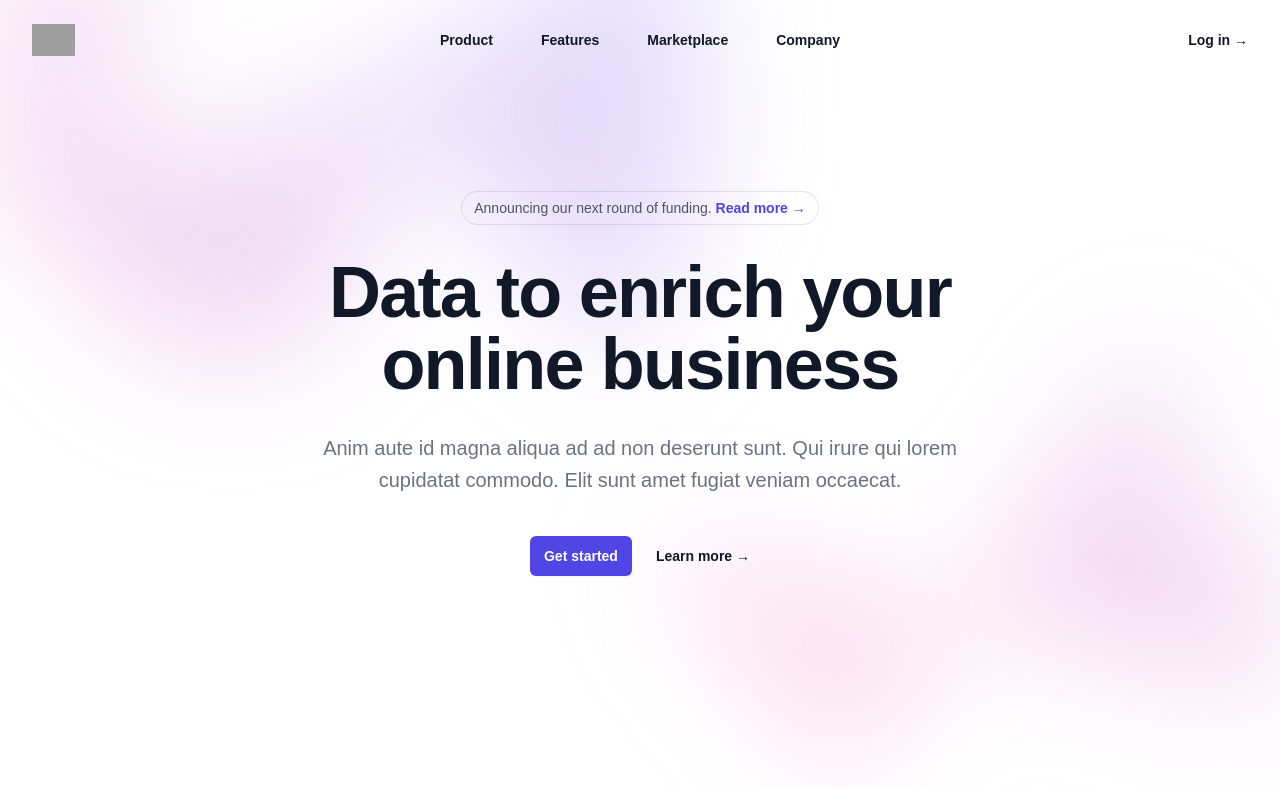
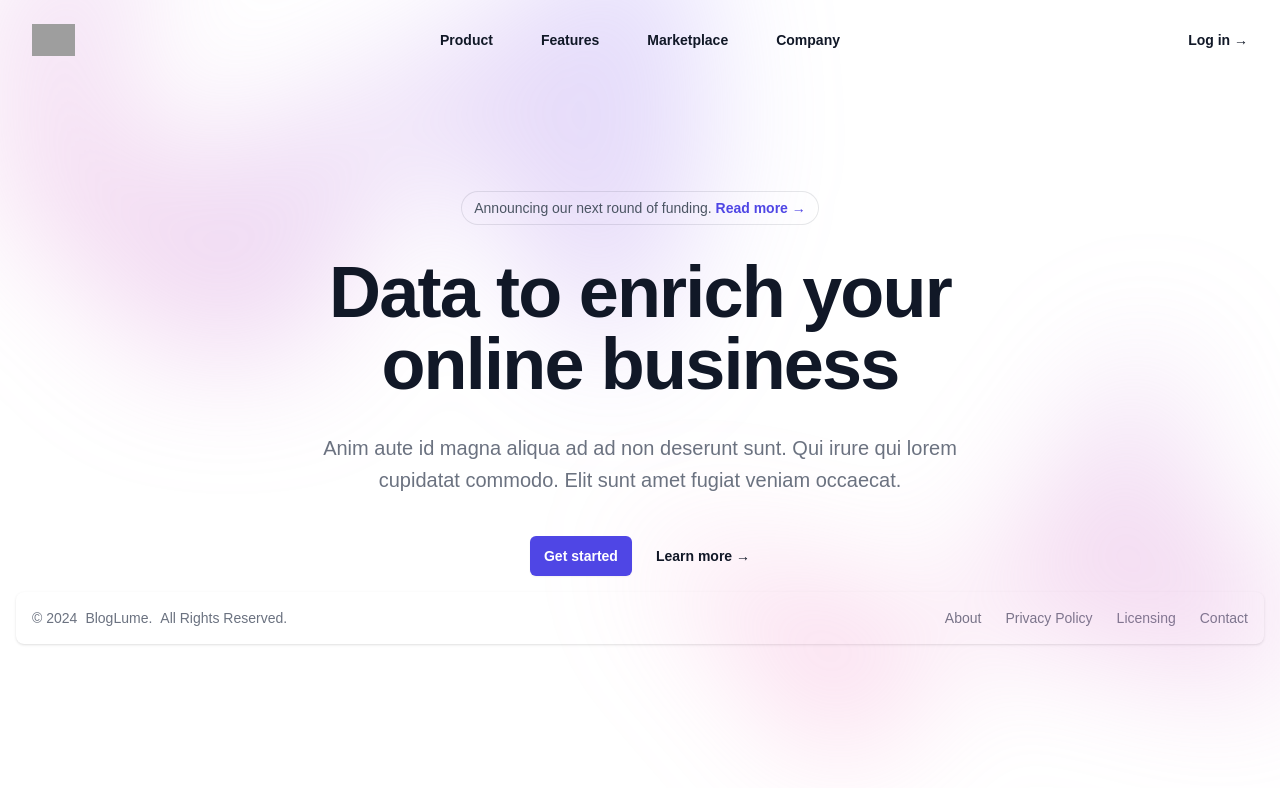
Before and after one commit to tasnimultas67/Bloglume, a Next.js app: page / in a window 1280 px wide. Shown: the top 788 px of the page. Built offline with nearby package versions, Linux system fonts and the light colour scheme; grey boxes are pictures that could not be loaded.

Commit message:
Add Footer component and integrate it into the layout

```diff
--- a/app/layout.js
+++ b/app/layout.js
@@ -1,6 +1,7 @@
 import { Geist, Geist_Mono } from "next/font/google";
 import "./globals.css";
 import Header from "@/components/Header/Header";
+import Footer from "@/components/Footer/Footer";
 
 const geistSans = Geist({
   variable: "--font-geist-sans",
@@ -25,6 +26,7 @@ export default function RootLayout({ children }) {
       >
         <Header />
         {children}
+        <Footer />
       </body>
     </html>
   );
--- /dev/null
+++ b/components/Footer/Footer.js
@@ -0,0 +1,43 @@
+import Link from "next/link";
+import React from "react";
+
+const Footer = () => {
+  const currentYear = new Date().getFullYear();
+  return (
+    <footer className="!bg-white rounded-lg shadow m-4 dark:bg-gray-800 z-50">
+      <div className="w-full mx-auto max-w-screen-xl p-4 md:flex md:items-center md:justify-between">
+        <span className="text-sm text-gray-500 sm:text-center dark:text-gray-400 flex items-center justify-center gap-2">
+          © {currentYear}
+          <Link href="https://flowbite.com/" className="hover:underline">
+            BlogLume.
+          </Link>
+          All Rights Reserved.
+        </span>
+        <ul className="flex flex-wrap items-center mt-3 text-sm font-medium text-gray-500 dark:text-gray-400 sm:mt-0">
+          <li>
+            <Link href="#" className="hover:underline me-4 md:me-6">
+              About
+            </Link>
+          </li>
+          <li>
+            <Link href="#" className="hover:underline me-4 md:me-6">
+              Privacy Policy
+            </Link>
+          </li>
+          <li>
+            <Link href="#" className="hover:underline me-4 md:me-6">
+              Licensing
+            </Link>
+          </li>
+          <li>
+            <Link href="#" className="hover:underline">
+              Contact
+            </Link>
+          </li>
+        </ul>
+      </div>
+    </footer>
+  );
+};
+
+export default Footer;
```
